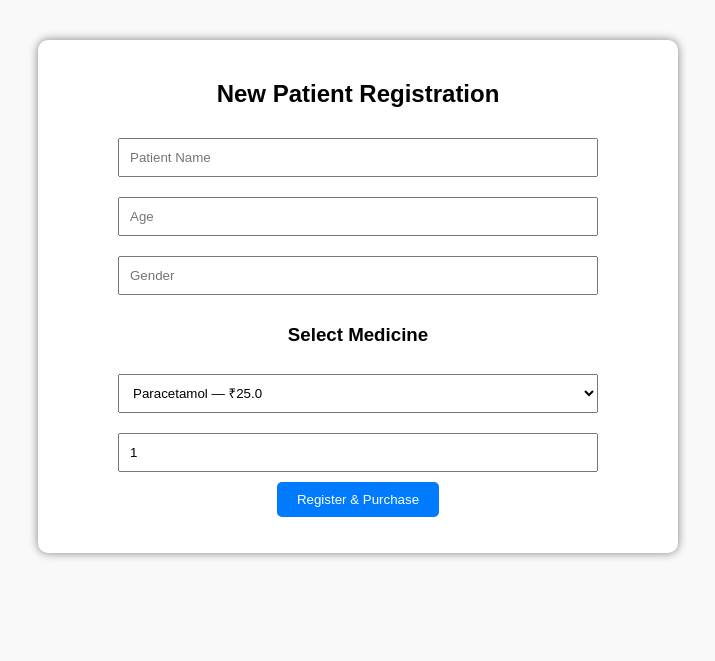
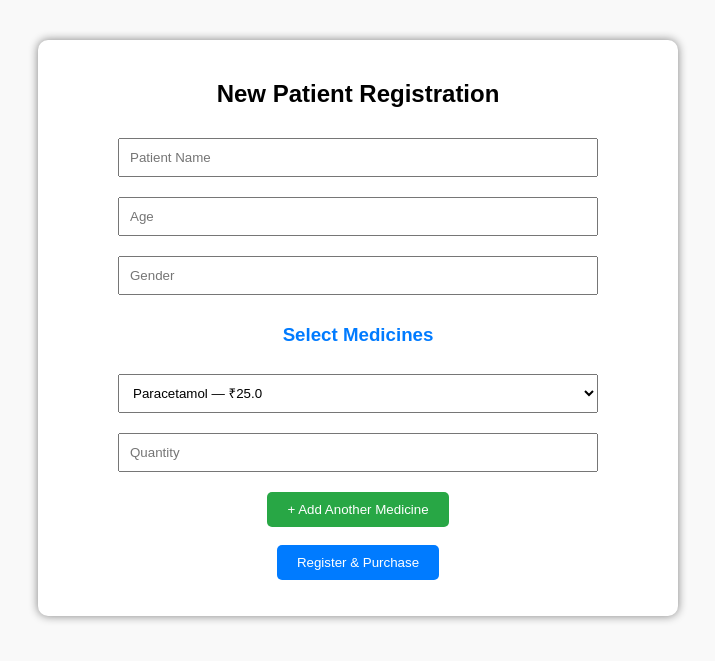
Before and after one commit to swethamurugan64-pixel/Clinic_Management_system, a Flask app: page /new/1 in a window 1280 px wide. Shown: the top 661 px of the page, without its empty margins (282-997 px from the left). Run offline with Flask 3, Linux system fonts and the light colour scheme.

Commit message:
Update new_patient.html

```diff
--- a/templates/new_patient.html
+++ b/templates/new_patient.html
@@ -1,5 +1,4 @@
 <html>
-
 <head>
     <title>New Patient Registration</title>
     <style>
@@ -18,7 +17,7 @@
             box-shadow: 0 0 10px gray;
         }
 
-        input,select,textarea {
+        input, select, textarea {
             margin: 10px;
             padding: 10px;
             width: 80%;
@@ -37,39 +36,67 @@
             background-color: #0069d9;
         }
 
-        table {
-            margin: 20px auto;
-            width: 80%;
-            border-collapse: collapse;
+        .add-btn {
+            background-color: #28a745;
         }
 
-        td,th {
-            border: 1px solid #ddd;
-            padding: 8px;
-            text-align: center;
+        .add-btn:hover {
+            background-color: #218838;
+        }
+
+        .medicine-item {
+            margin-bottom: 10px;
+        }
+
+        h3 {
+            color: #007bff;
         }
     </style>
 </head>
+
 <body>
     <div class="container">
         <h2>New Patient Registration</h2>
         <form method="POST" action="/purchase">
             <input type="hidden" name="contact" value="{{ contact }}">
             <input type="text" name="name" placeholder="Patient Name" required><br>
-            <input type="number" name="age" placeholder="Age"><br>
-            <input type="text" name="gender" placeholder="Gender"><br>
+            <input type="number" name="age" placeholder="Age" required><br>
+            <input type="text" name="gender" placeholder="Gender" required><br>
 
-            <h3>Select Medicine</h3>
+            <h3>Select Medicines</h3>
+
+            <div id="medicine-list">
+                <div class="medicine-item">
+                    <select name="medicine" required>
+                        {% for med, price in medicines.items() %}
+                            <option value="{{ med }}">{{ med }} — ₹{{ price }}</option>
+                        {% endfor %}
+                    </select>
+                    <input type="number" name="qty" min="1" placeholder="Quantity" required>
+                </div>
+            </div>
+
+            <button type="button" class="add-btn" onclick="addMedicine()">+ Add Another Medicine</button>
+            <br><br>
+            <button type="submit">Register & Purchase</button>
+        </form>
+    </div>
+
+    <script>
+    // Function to add new medicine dropdown dynamically
+    function addMedicine() {
+        const div = document.createElement('div');
+        div.className = 'medicine-item';
+        div.innerHTML = `
             <select name="medicine" required>
                 {% for med, price in medicines.items() %}
                     <option value="{{ med }}">{{ med }} — ₹{{ price }}</option>
                 {% endfor %}
-            </select><br>
-            <input type="number" name="qty" min="1" value="1" required><br>
-
-            <button type="submit">Register & Purchase</button>
-        </form>
-    </div>
+            </select>
+            <input type="number" name="qty" min="1" placeholder="Quantity" required>
+        `;
+        document.getElementById('medicine-list').appendChild(div);
+    }
+    </script>
 </body>
-
 </html>
```
